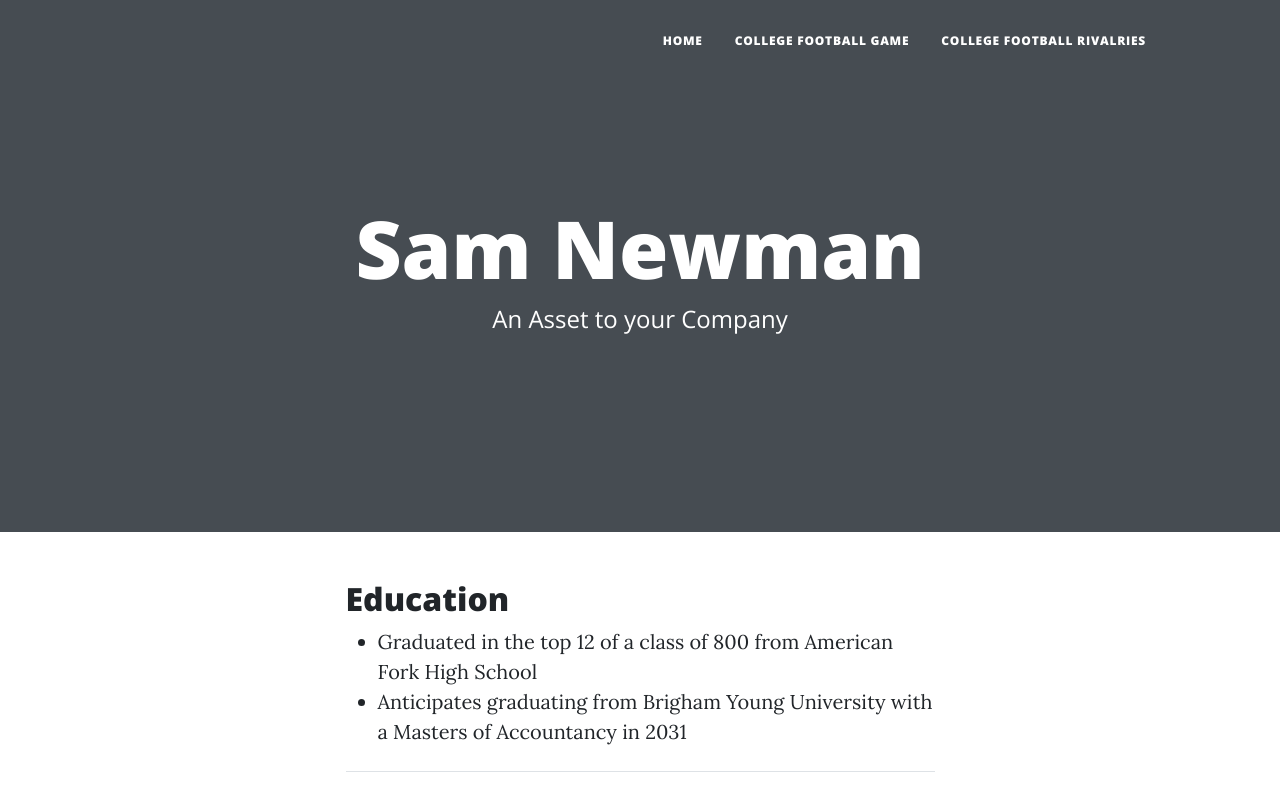
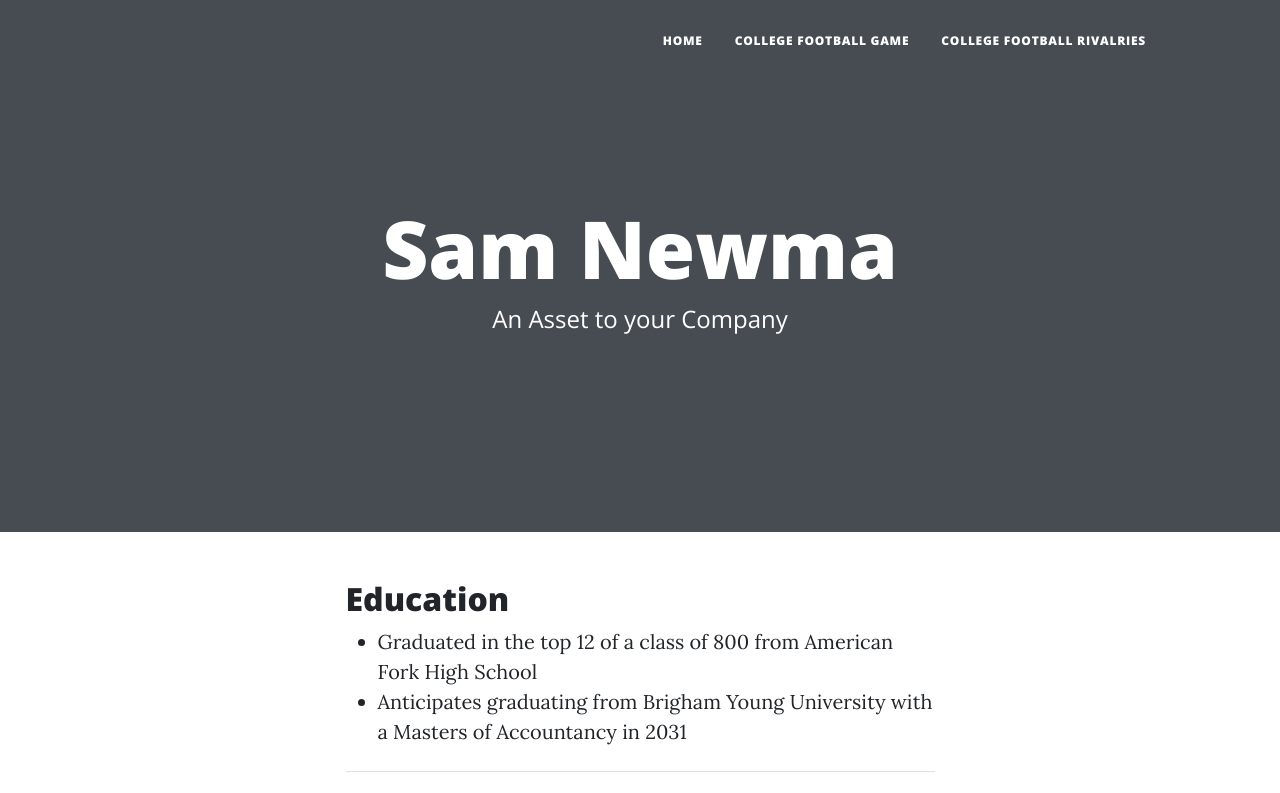
Before and after one commit to samnewman158/CFBP, a plain HTML site: page index.html in a window 1280 px wide. Shown: the top 793 px of the page. Drawn offline with nearby package versions, Linux system fonts and the light colour scheme; files whose address does not match are found by name.

Commit message:
Update index.html

```diff
--- a/index.html
+++ b/index.html
@@ -38,7 +38,7 @@
                 <div class="row gx-4 gx-lg-5 justify-content-center">
                     <div class="col-md-10 col-lg-8 col-xl-7">
                         <div class="site-heading">
-                            <h1>Sam Newman</h1>
+                            <h1>Sam Newma</h1>
                             <span class="subheading">An Asset to your Company</span>
                         </div>
                     </div>
```
